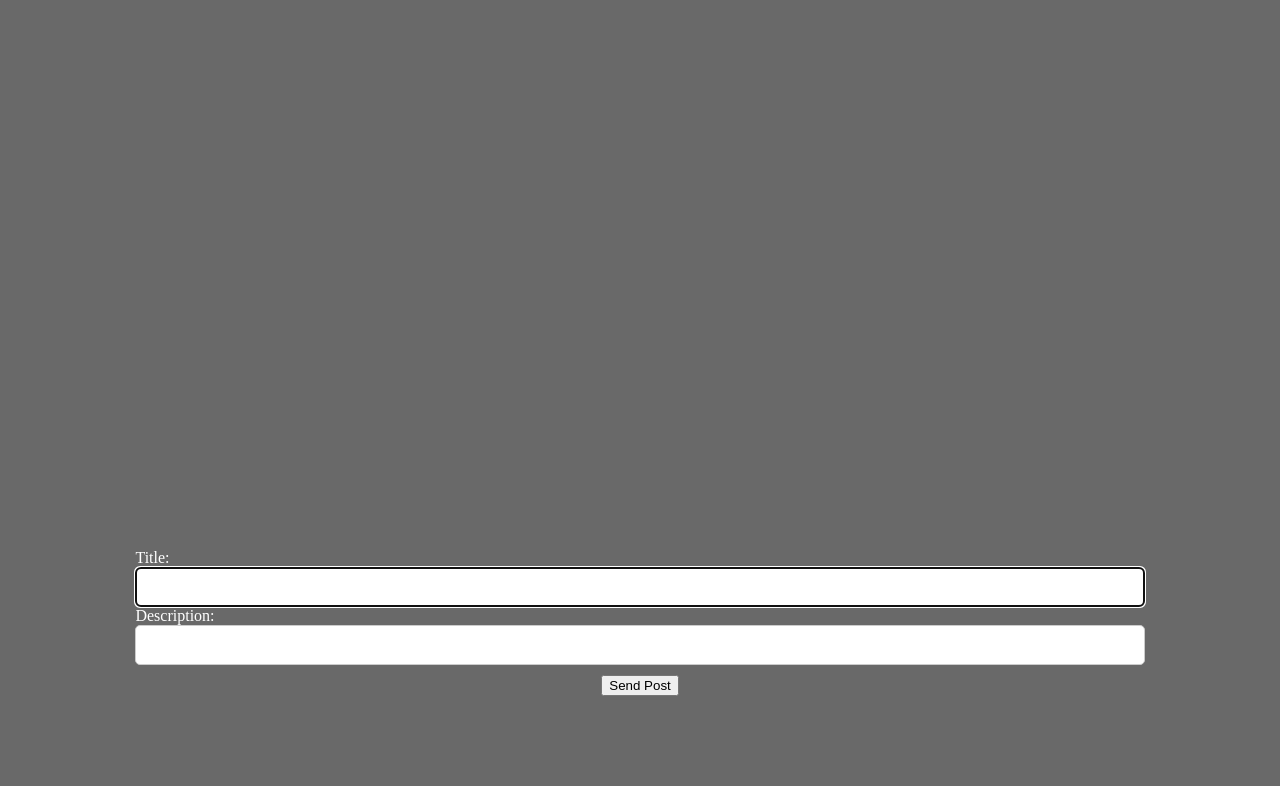
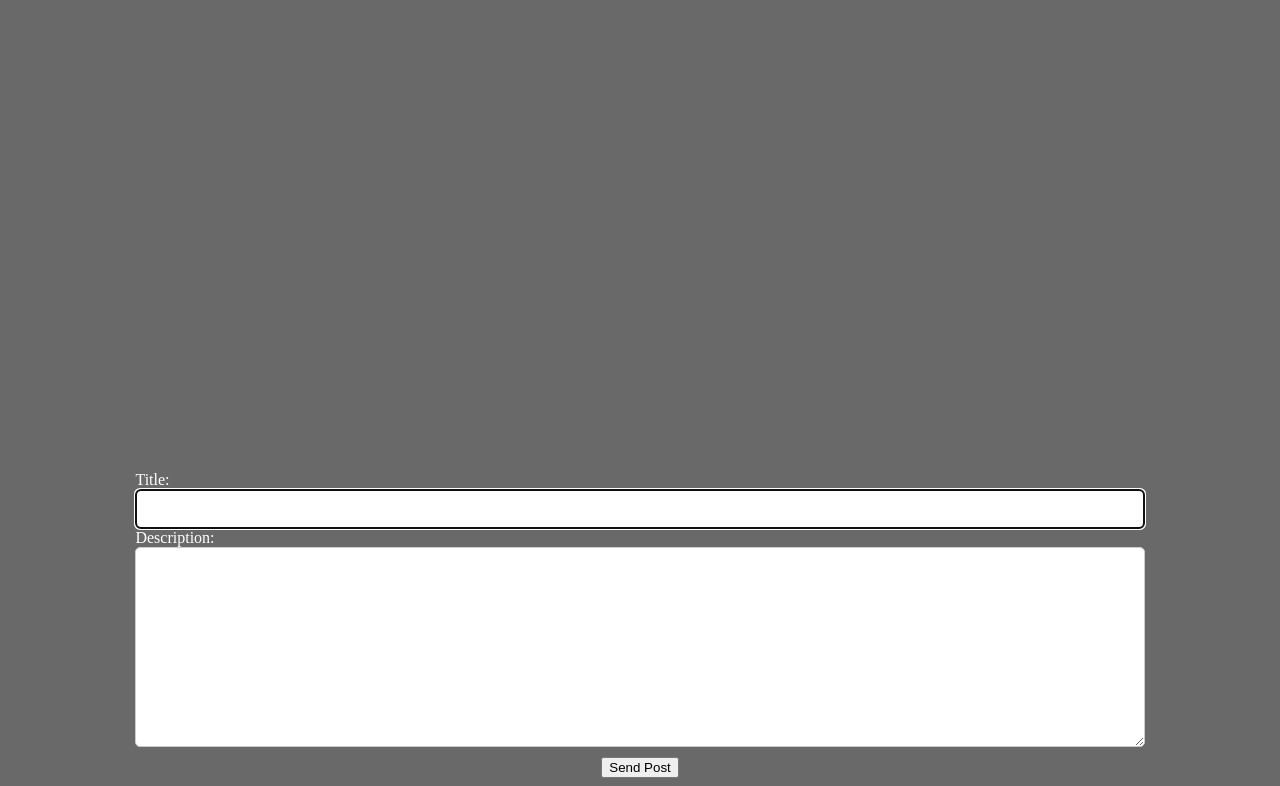
Before and after one commit to nsafwan/312Project, a plain HTML site: page public/posts.html in a window 1280 px wide. Shown: the part 66-852 px from the top of the page. Before the commit the page ends 800 px from the top, so only its background shows below. Drawn offline with Linux system fonts and the light colour scheme; files that its build step writes are made by us from their sources; no server answers; files whose address does not match are found by name.

Commit message:
changed description input to large textarea

```diff
--- a/public/posts.html
+++ b/public/posts.html
@@ -18,7 +18,7 @@
             <input id="title-box" type="text" size="100">
             <br>
             Description:
-            <input id="desc-box" type="text">
+            <textarea id="desc-box" style="height:200px"></textarea>
         </label>
         <button id="post-button" onclick="sendPost()">Send Post</button>
 
--- a/public/style.css
+++ b/public/style.css
@@ -11,7 +11,7 @@ body {
 }
 
 #all_posts{
-    height: 70%;
+    height: 60%;
     overflow: scroll;
 }
 
```
